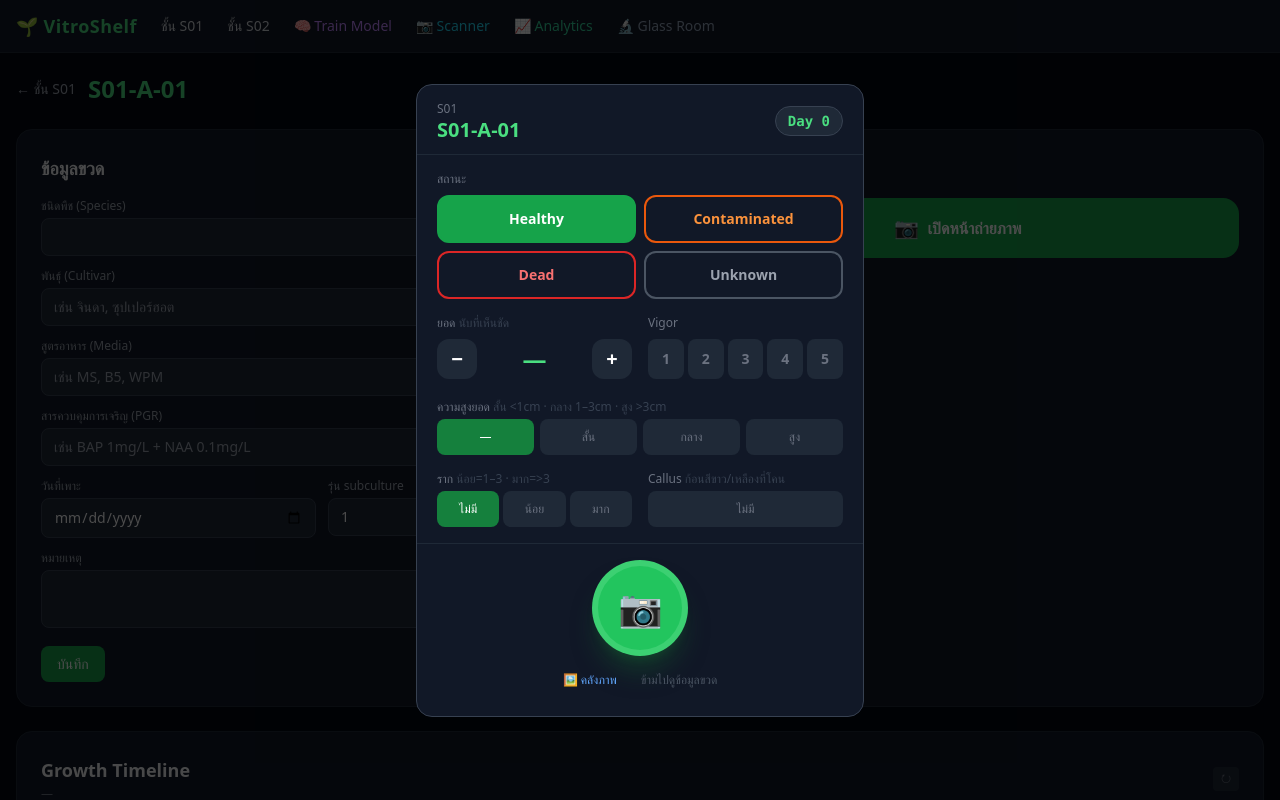
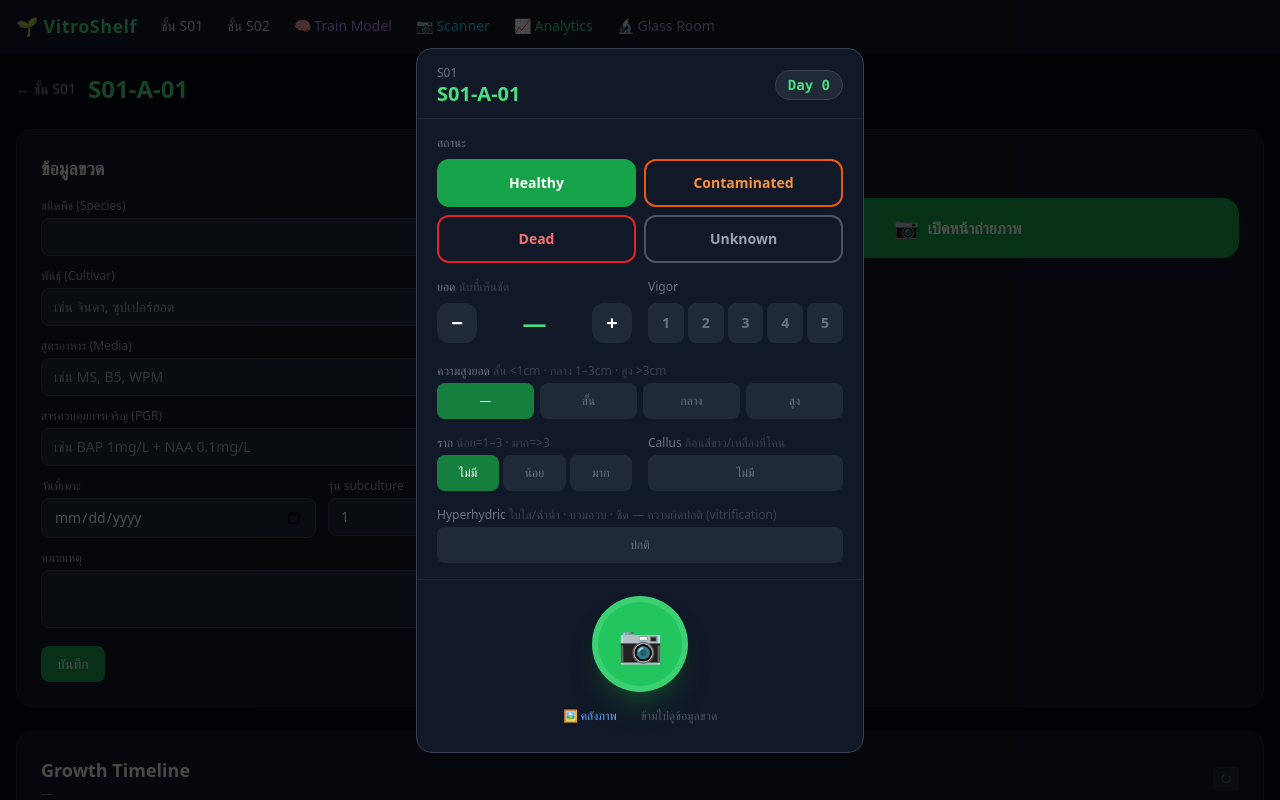
Before and after one commit to peeradon4778/VitroVision, a Flask app: page /bottle/S01-A-01 in a window 1280 px wide. Run offline with Flask 3, Linux system fonts and the light colour scheme; data comes from the database, SQL or seed files in the repository; data that the repository does not hold is empty; some libraries are stand-ins or nearby versions.

Commit message:
feat: wire hyperhydric flag เข้า capture UI (§3.6)
- bottle.html: เพิ่ม toggle Hyperhydric (amber) + ov-hyper input + saveRecord append
- main.py add_record_json: อ่าน hyperhydricity → ส่งเข้า add_image
  + แก้ bug update_image_cv ที่ hardcode False ทับ flag ตอน inference รัน
- verify: round-trip flag=1 persist ผ่าน add_image + update_image_cv

Co-Authored-By: Claude Opus 4.8 <noreply@anthropic.com>

```diff
--- a/shelf_manager/main.py
+++ b/shelf_manager/main.py
@@ -258,13 +258,15 @@ def add_record_json(bottle_id):
     shoot_height = request.form.get("shoot_height_class", "")
     root_density = request.form.get("root_density", "none")
     callus       = int(request.form.get("callus_present", 0) or 0)
+    hyper        = int(request.form.get("hyperhydricity", 0) or 0)
     vigor        = int(request.form.get("vigor_score", 0) or 0)
     image_bytes  = None
     if "photo" in request.files and request.files["photo"].filename:
         image_bytes = request.files["photo"].read()
     image_id = db.add_image(
         bottle_id, day_point, status,
-        shoot_count=shoot_count, shoot_height_class=shoot_height,
+        shoot_count=shoot_count, hyperhydricity=bool(hyper),
+        shoot_height_class=shoot_height,
         root_density=root_density, callus_present=callus, vigor_score=vigor,
     )
     ai_status, ai_conf = 'unknown', 0.0
@@ -273,7 +275,7 @@ def add_record_json(bottle_id):
         drive.queue_upload(image_id, bottle_id, day_point, status, image_bytes)
         if INFERENCE_OK and _inference.ready():
             ai_status, ai_conf = _inference.predict_bytes(image_bytes)
-            db.update_image_cv(image_id, shoot_count, 'normal', False, False,
+            db.update_image_cv(image_id, shoot_count, 'normal', bool(hyper), False,
                                ai_status, ai_conf)
         if PHENOTYPER_OK:
             pheno = _phenotyper.measure(image_bytes)
--- a/shelf_manager/templates/bottle.html
+++ b/shelf_manager/templates/bottle.html
@@ -93,6 +93,15 @@
             class="w-full py-2.5 rounded-lg text-xs font-medium bg-gray-800 text-gray-500 transition">ไม่มี</button>
           <input id="ov-callus" type="hidden" value="0">
         </div>
+      </div>
+
+      <!-- Hyperhydric (vitrification) flag -->
+      <div>
+        <p class="text-xs text-gray-500 mb-1">Hyperhydric
+          <span class="text-gray-700">ใบใส/ฉ่ำน้ำ · บวมอวบ · ซีด — ความผิดปกติ (vitrification)</span></p>
+        <button type="button" onclick="toggleOvHyper()" id="ov-hyper-btn"
+          class="w-full py-2.5 rounded-lg text-xs font-medium bg-gray-800 text-gray-500 transition">ปกติ</button>
+        <input id="ov-hyper" type="hidden" value="0">
       </div>
 
     </div>
@@ -606,6 +615,17 @@ function toggleOvCallus() {
   btn.textContent = on ? 'มี' : 'ไม่มี';
 }
 
+function toggleOvHyper() {
+  const inp = document.getElementById('ov-hyper');
+  const btn = document.getElementById('ov-hyper-btn');
+  const on = inp.value === '0';
+  inp.value = on ? '1' : '0';
+  btn.className = on
+    ? 'w-full py-2.5 rounded-lg text-xs font-medium bg-amber-600 text-white transition'
+    : 'w-full py-2.5 rounded-lg text-xs font-medium bg-gray-800 text-gray-500 transition';
+  btn.textContent = on ? '⚠️ Hyperhydric' : 'ปกติ';
+}
+
 // init overlay defaults
 setOvHeight(''); setOvRoot('none');
 
@@ -754,6 +774,7 @@ async function saveRecord() {
   form.append('shoot_height_class', document.getElementById('ov-height').value);
   form.append('root_density',       document.getElementById('ov-root').value);
   form.append('callus_present',     document.getElementById('ov-callus').value);
+  form.append('hyperhydricity',     document.getElementById('ov-hyper').value);
   form.append('vigor_score',        document.getElementById('ov-vigor').value);
   form.append('photo', _pendingBlob, 'photo.jpg');
 
```
